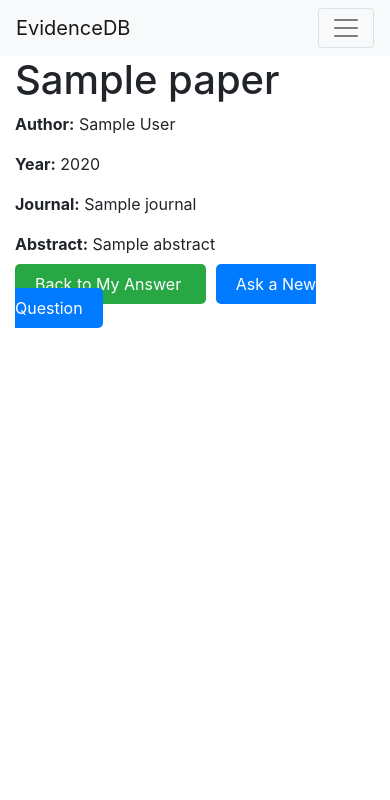
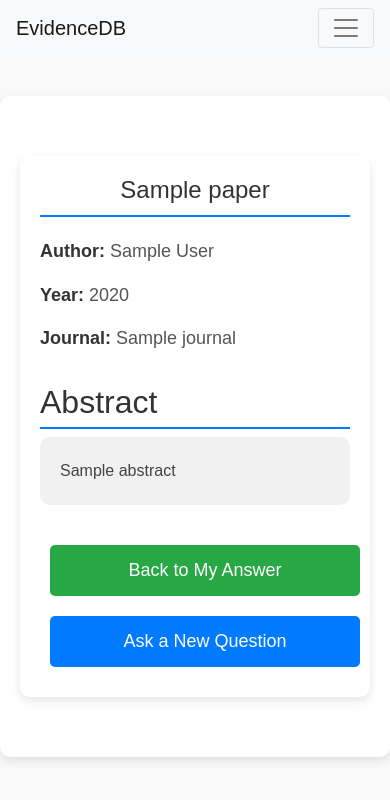
Before and after one commit to hastingslab-org/evidence-database, a Flask app: template templates/paper.html in a window 390 px wide. Shown: the top 800 px of the page. Run offline with Flask 3, Linux system fonts and the light colour scheme; the template is opened without the code that fills it: most values are stand-ins (such as "Sample title", 1, 10 or a date in 2020); some libraries are stand-ins or nearby versions.

Commit message:
paper and patient data  toggle + paper page looks

```diff
--- a/app.py
+++ b/app.py
@@ -196,18 +196,22 @@ def stream_response():
 @app.route('/paper_<int:paper_id>', methods=['POST', 'GET'])
 def view_paper(paper_id):
     if request.method == 'POST':
-        # Get the paper data from the request
-        paper_data = request.get_json()
+        paper_title = request.form.get('title')
+        paper_abstract = request.form.get('abstract')
+        paper_author = request.form.get('author')
+        paper_year = request.form.get('year')
+        paper_journal = request.form.get('journal')
 
-        # Store paper data in a global variable TODO: or use a better solution like session
-        global selected_paper
-        selected_paper = paper_data
-
-    if not selected_paper:
-        return "No paper data available", 404
-
-    # Render the paper details page
-    return render_template('paper.html', paper=selected_paper)
+        return render_template(
+            'paper.html',
+            paper={
+                "title": paper_title,
+                "abstract": paper_abstract,
+                "author": paper_author,
+                "year": paper_year,
+                "journal": paper_journal
+            }
+        )
 
 if __name__ == "__main__":
     app.run(host='0.0.0.0')
--- a/templates/paper.html
+++ b/templates/paper.html
@@ -6,24 +6,117 @@
     <meta charset="UTF-8">
     <meta name="viewport" content="width=device-width, initial-scale=1.0">
     <title>{{ paper.title }}</title>
+    <style>
+        body {
+            font-family: Arial, sans-serif;
+            background-color: #f9f9f9;
+            margin: 0;
+            padding: 0;
+        }
+
+        .container {
+            max-width: 900px;
+            margin: 40px auto;
+            background-color: #fff;
+            padding: 30px;
+            border-radius: 10px;
+            box-shadow: 0 4px 10px rgba(0, 0, 0, 0.1);
+        }
+
+        h1 {
+            text-align: center;
+            color: #333;
+            font-size: 28px;
+            border-bottom: 2px solid #007bff;
+            padding-bottom: 10px;
+            margin-bottom: 20px;
+        }
+
+        .paper-info {
+            font-size: 18px;
+            color: #555;
+            line-height: 1.6;
+            margin-bottom: 15px;
+        }
+
+        .paper-info strong {
+            color: #333;
+        }
+
+        .abstract {
+            background-color: #f1f1f1;
+            padding: 20px;
+            border-radius: 10px;
+            font-size: 16px;
+            line-height: 1.8;
+            color: #444;
+            white-space: pre-line;
+        }
+
+        .btn-container {
+            text-align: center;
+            margin-top: 30px;
+        }
+
+        .btn {
+            padding: 12px 25px;
+            font-size: 18px;
+            color: #fff;
+            text-decoration: none;
+            border-radius: 5px;
+            border: none;
+            transition: background-color 0.3s ease;
+            display: inline-block;
+            margin: 10px;
+        }
+
+        .btn-primary {
+            background-color: #007bff;
+        }
+
+        .btn-primary:hover {
+            background-color: #0056b3;
+        }
+
+        .btn-secondary {
+            background-color: #28a745;
+        }
+
+        .btn-secondary:hover {
+            background-color: #218838;
+        }
+
+        @media (max-width: 600px) {
+            .container {
+                padding: 20px;
+            }
+            h1 {
+                font-size: 24px;
+            }
+            .btn {
+                width: 100%;
+                text-align: center;
+            }
+        }
+    </style>
 </head>
+
 <body>
+    <div class="container">
+        <h1>{{ paper.title }}</h1>
 
-<h1>{{ paper.title }}</h1>
-<p><strong>Author:</strong> {{ paper.author }}</p>
-<p><strong>Year:</strong> {{ paper.year }}</p>
-<p><strong>Journal:</strong> {{ paper.journal }}</p>
-<p><strong>Abstract:</strong> {{ paper.abstract }}</p>
+        <p class="paper-info"><strong>Author:</strong> {{ paper.author }}</p>
+        <p class="paper-info"><strong>Year:</strong> {{ paper.year }}</p>
+        <p class="paper-info"><strong>Journal:</strong> {{ paper.journal }}</p>
+
+        <h2 style="margin-top: 30px; color: #333; border-bottom: 2px solid #007bff; padding-bottom: 5px;">Abstract</h2>
+        <p class="abstract">{{ paper.abstract }}</p>
+
+        <div class="btn-container">
+            <a href="/answer" class="btn btn-secondary">Back to My Answer</a>
+            <a href="/" class="btn btn-primary">Ask a New Question</a>
+        </div>
+    </div>
 </body>
 
-<!-- Back to My Answer Button -->
-<a href="/answer" style="padding: 10px 20px; background-color: #28a745; color: white; border: none; border-radius: 5px; cursor: pointer;">
-    Back to My Answer
-</a>
-
-<!-- Ask a New Question Button -->
-<a href="/" style="padding: 10px 20px; background-color: #007bff; color: white; text-decoration: none; border-radius: 5px; margin-left: 10px;">
-    Ask a New Question
-</a>
-
 {% endblock %}
```
Also changed, not shown: templates/answer.html (+74 -42 lines), database.db.
